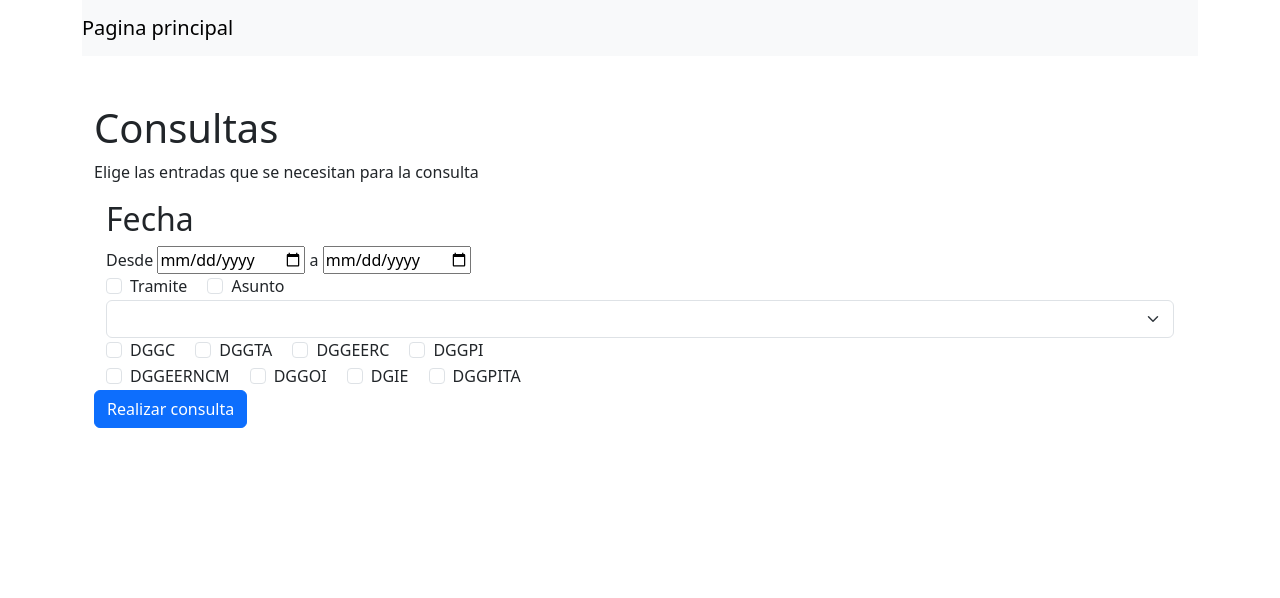
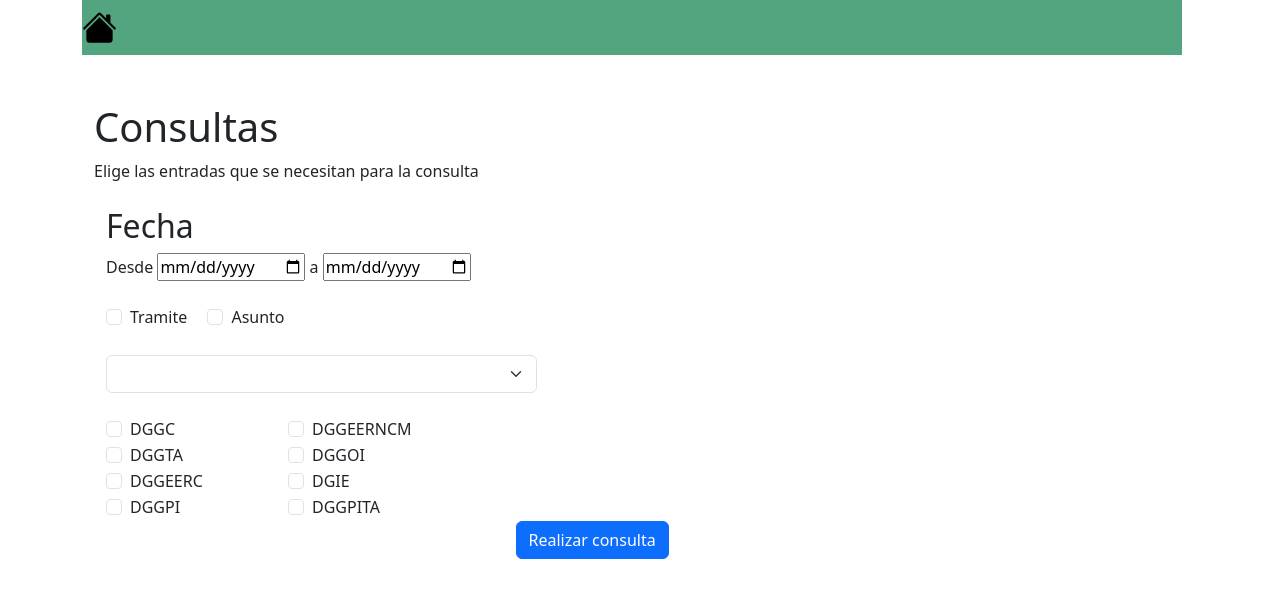
Before and after one commit to Mixcoatl120/consultas, a Flask app: page / in a window 1280 px wide. Shown: the top 598 px of the page. Run offline with Flask 3, Linux system fonts and the light colour scheme; some libraries are stand-ins or nearby versions.

Commit message:
30/08/2023  11:15
cambios en el diseño de la interfaz base, home y consulta

```diff
--- a/app.py
+++ b/app.py
@@ -39,7 +39,7 @@ def users():
     conn = conexion()
     cursor = conn.cursor()
 
-    #consulta inicial
+    #consulta inicial esto es para la tabla que se visualiza en html
     con_inicial = "SELECT" + \
     " seguimiento.fsolicitud," + \
     " cat_tipo_ingreso.tipo_ingreso," + \
@@ -84,15 +84,15 @@ def users():
     #string con condiciones para la funcion de exportar excel
     con_where = con_fechas + " " +con_tipoingreso + " " + con_materia + " " + con_dirgeneral
 
-    print("")
-    print("")
-    print(query)
-    print("")
-    print("")
+    #print("")
+    #print("")
+    #print(query)
+    #print("")
+    #print("")
 
     #funcion para realizar una consulta y crear un archivo en excel para su descarga
     imp_excel(con_where)
-
+    #
     cursor.execute(query)
     users = cursor.fetchall()
 
--- a/templates/base.html
+++ b/templates/base.html
@@ -12,9 +12,14 @@
     {% block styles %}{% endblock %}
 </head>
 <body>
-    <div class="container-sm">
-        <nav class="navbar navbar-expand-lg navbar-light bg-light">
-            <a class="navbar-brand" href="/">Pagina principal</a>
+    <div class="container-xl">
+        <nav class="navbar navbar-expand-lg navbar-light navbar-brand bg-success bg-opacity-75">
+            <a class="navbar-brand bi bi-house-fill" href="/">
+                <svg xmlns="http://www.w3.org/2000/svg" width="35" height="35" fill="currentColor" class="bi bi-house-fill" viewBox="0 0 16 16">
+                    <path d="M8.707 1.5a1 1 0 0 0-1.414 0L.646 8.146a.5.5 0 0 0 .708.708L8 2.207l6.646 6.647a.5.5 0 0 0 .708-.708L13 5.793V2.5a.5.5 0 0 0-.5-.5h-1a.5.5 0 0 0-.5.5v1.293L8.707 1.5Z" />
+                    <path d="m8 3.293 6 6V13.5a1.5 1.5 0 0 1-1.5 1.5h-9A1.5 1.5 0 0 1 2 13.5V9.293l6-6Z" />
+                </svg>
+            </a>
         </nav>
         <div class="container mt-5">
             {% block content %}{% endblock %}
--- a/templates/home.html
+++ b/templates/home.html
@@ -9,19 +9,21 @@
 <h1>Consultas </h1>
 <p>Elige las entradas que se necesitan para la consulta</p>
 <form id="1" method="post" action="/consulta">
-    <div class="container">
-        <div>
+    <div class="container-xl">
+        <div class="row mt-4">
+            <div class="col">
                 <h2>Fecha</h2>
             </div>
             <div>
                 <label for="inicial">Desde</label>
-            <input id="inicial" type="date"   name="fecha_inicial" placeholder="yyyy-mm-dd" required />
+                <input id="inicial" type="date" name="fecha_inicial" placeholder="yyyy-mm-dd" required />
                 <label for="final">a</label>
                 <input id="final" type="date" name="fecha_final" placeholder="yyyy-mm-dd" required />
             </div>
         </div>
 
-    <div class="container">
+        <div class="row mt-4">
+            <div class="col">
                 <div class="form-check form-check-inline">
                     <input class="form-check-input" type="checkbox" id="Asunto" value="cat_tipo_ingreso.tipo_ingreso = 'ASUNTO'" name="asunto">
                     <label class="form-check-label" for="Asunto">Tramite</label>
@@ -31,8 +33,10 @@
                     <label class="form-check-label" for="Tramite">Asunto</label>
                 </div>
             </div>
+        </div>
 
-    <div class="container-sm">
+        <div class="row mt-4">
+            <div class="col-5">
                 <select class="form-select" aria-label="Default select example" name="materia">
                     <option selected></option>
                     <option value="ATMOSFERA">ATMOSFERA</option>
@@ -56,49 +60,71 @@
                     <option value="NORMAS">NORMAS</option>
                 </select>
             </div>
+        </div>
 
-    <div class="container">
+        <div class="row mt-4">
+            <div class="col-2">
                 <div>
                     <div class="form-check form-check-inline">
                         <input class="form-check-input" type="checkbox" id="D1" value="dir_gral.siglas = 'DGGC'">
                         <label class="form-check-label" for="D1">DGGC</label>
                     </div>
+                </div>
+                <div>
                     <div class="form-check form-check-inline">
                         <input class="form-check-input" type="checkbox" id="D2" value="dir_gral.siglas = 'DGGTA'">
                         <label class="form-check-label" for="D2">DGGTA</label>
                     </div>
+                </div>
+                <div>
                     <div class="form-check form-check-inline">
                         <input class="form-check-input" type="checkbox" id="D3" value="dir_gral.siglas = 'DGGEERC'">
                         <label class="form-check-label" for="D3">DGGEERC</label>
                     </div>
+                </div>
+                <div>
                     <div class="form-check form-check-inline">
                         <input class="form-check-input" type="checkbox" id="D4" value="dir_gral.siglas = 'DGGPI'">
                         <label class="form-check-label" for="D4">DGGPI</label>
                     </div>
                 </div>
+            </div>
+            <div class="col-2">
                 <div>
                     <div class="form-check form-check-inline">
                         <input class="form-check-input" type="checkbox" id="D5" value="dir_gral.siglas = 'DGGEERNCM'">
                         <label class="form-check-label" for="D5">DGGEERNCM</label>
                     </div>
+                </div>
+                <div>
                     <div class="form-check form-check-inline">
                         <input class="form-check-input" type="checkbox" id="D6" value="dir_gral.siglas = 'DGGOI'">
                         <label class="form-check-label" for="D6">DGGOI</label>
                     </div>
+                </div>
+                <div>
                     <div class="form-check form-check-inline">
                         <input class="form-check-input" type="checkbox" id="D7" value="dir_gral.siglas = 'DGIE'">
                         <label class="form-check-label" for="D7">DGIE</label>
                     </div>
+                </div>
+                <div>
                     <div class="form-check form-check-inline">
                         <input class="form-check-input" type="checkbox" id="D8" value="dir_gral.siglas = 'DGGPITA'">
                         <label class="form-check-label" for="D8">DGGPITA</label>
                     </div>
                 </div>
             </div>
-    <div>
+        </div>
+        <div class="row">
+            <div class="col"> </div>
+            <div class="col-3">
                 <input id="con_tip" type="text" name="ta" hidden /><!--input oculto sirve para mandar las condiciones de tipo ingreso-->
                 <input id="con_dg" type="text" name="dg" hidden /><!--input oculto sirve para mandar las condiciones de direccion general-->
                 <input id="r_con" type="submit" class="btn btn-primary" value="Realizar consulta" />
+            </div>
+            <div class="col"> </div>
+        </div>
     </div>
 </form>
 <!--<ul id="con_tipingre" class="list_g" hidden></ul>-->
```
Also changed, not shown: templates/consulta.html (+8 -12 lines). Lines whose indentation alone changed are shown as unchanged.
